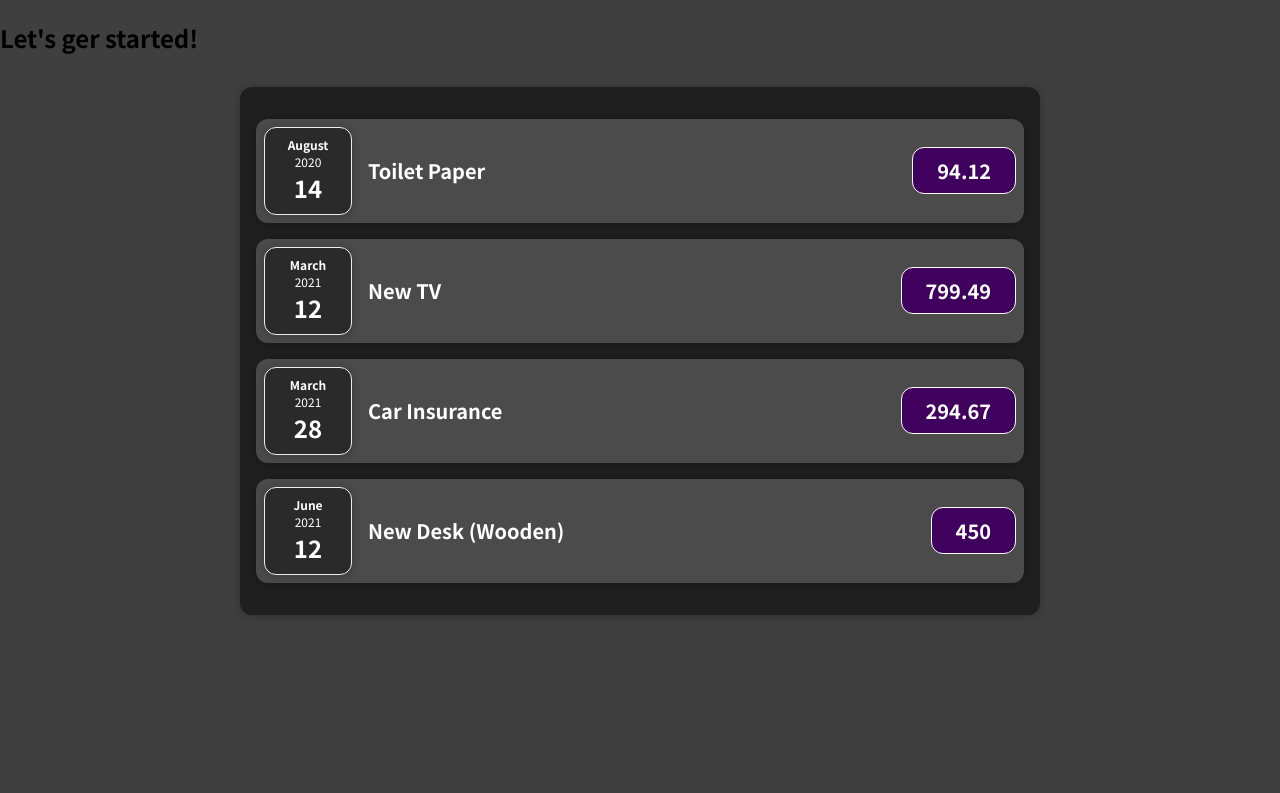
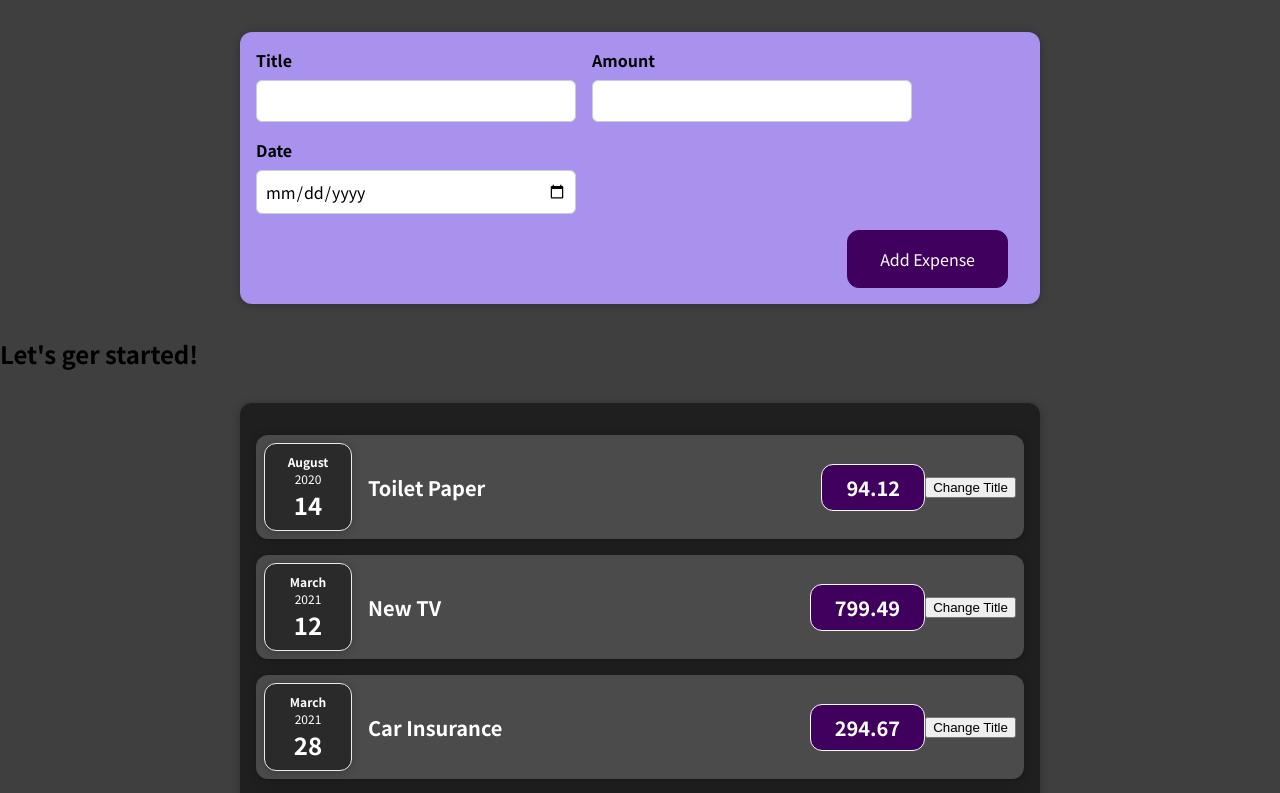
Before and after one commit to ansango/expense-tracker, a React (Create React App) app: page / in a window 1280 px wide. Shown: the top 793 px of the page. Built offline with nearby package versions, Linux system fonts and the light colour scheme.

Commit message:
form sample

```diff
--- a/src/App.js
+++ b/src/App.js
@@ -1,4 +1,5 @@
 import Expenses from "./components/Expenses/Expenses";
+import NewExpense from "./components/NewExpense/NewExpense";
 
 function App() {
   const expenses = [
@@ -24,6 +25,7 @@
   ];
   return (
     <div className="App">
+      <NewExpense />
       <h2>Let's ger started!</h2>
       <Expenses items={expenses} />
     </div>
--- a/src/components/Expenses/ExpenseItem.js
+++ b/src/components/Expenses/ExpenseItem.js
@@ -1,15 +1,21 @@
+import { useState } from "react";
 import Card from "../UI/Card";
 import ExpenseDate from "./ExpenseDate";
 import "./ExpenseItem.css";
 
 export const ExpenseItem = ({ date, title, amount }) => {
+  const [expenseTitle, setExpenseTitle] = useState(title);
+  const clickHandler = () => {
+    setExpenseTitle("Updated");
+  };
   return (
     <Card className="expense-item">
       <ExpenseDate date={date} />
       <div className="expense-item__description">
-        <h2>{title}</h2>
+        <h2>{expenseTitle}</h2>
         <div className="expense-item__price">{amount}</div>
       </div>
+      <button onClick={clickHandler}>Change Title</button>
     </Card>
   );
 };
--- /dev/null
+++ b/src/components/NewExpense/ExpenseForm.css
@@ -0,0 +1,26 @@
+.new-expense__controls {
+  display: flex;
+  flex-wrap: wrap;
+  gap: 1rem;
+  margin-bottom: 1rem;
+  text-align: left;
+}
+
+.new-expense__control label {
+  font-weight: bold;
+  margin-bottom: 0.5rem;
+  display: block;
+}
+
+.new-expense__control input {
+  font: inherit;
+  padding: 0.5rem;
+  border-radius: 6px;
+  border: 1px solid #ccc;
+  width: 20rem;
+  max-width: 100%;
+}
+
+.new-expense__actions {
+  text-align: right;
+}
--- /dev/null
+++ b/src/components/NewExpense/ExpenseForm.js
@@ -0,0 +1,68 @@
+import { useState } from "react";
+
+import "./ExpenseForm.css";
+
+const ExpenseForm = () => {
+  const [enteredTitle, setEnteredTitle] = useState("");
+  const [enteredAmount, setEnteredAmount] = useState("");
+  const [enteredDate, setEnteredDate] = useState("");
+
+  const titleChangeHandler = (event) => {
+    setEnteredTitle(event.target.value);
+  };
+
+  const amountChangeHandler = (event) => {
+    setEnteredAmount(event.target.value);
+  };
+
+  const dateChangeHandler = (event) => {
+    setEnteredDate(event.target.value);
+  };
+
+  const submitHandler = (event) => {
+    event.preventDefault();
+
+    const expenseData = {
+      title: enteredTitle,
+      amount: enteredAmount,
+      date: new Date(enteredDate),
+    };
+
+    console.log(expenseData);
+  };
+  return (
+    <div>
+      <form onSubmit={submitHandler}>
+        <div className="new-expense__controls">
+          <div className="new-expense__control">
+            <label>Title</label>
+            <input type="text" onChange={titleChangeHandler} />
+          </div>
+          <div className="new-expense__control">
+            <label>Amount</label>
+            <input
+              type="number"
+              min="0.01"
+              step="0.01"
+              onChange={amountChangeHandler}
+            />
+          </div>
+          <div className="new-expense__control">
+            <label>Date</label>
+            <input
+              type="date"
+              min="2019-01-01"
+              max="2022-12-31"
+              onChange={dateChangeHandler}
+            />
+          </div>
+        </div>
+        <div className="new-expense__actions">
+          <button type="submit">Add Expense</button>
+        </div>
+      </form>
+    </div>
+  );
+};
+
+export default ExpenseForm;
--- /dev/null
+++ b/src/components/NewExpense/NewExpense.css
@@ -0,0 +1,38 @@
+.new-expense {
+  background-color: #a892ee;
+  padding: 1rem;
+  margin: 2rem auto;
+  width: 50rem;
+  max-width: 95%;
+  border-radius: 12px;
+  text-align: center;
+  box-shadow: 0 1px 8px rgba(0, 0, 0, 0.25);
+}
+
+.new-expense button {
+  font: inherit;
+  cursor: pointer;
+  padding: 1rem 2rem;
+  border: 1px solid #40005d;
+  background-color: #40005d;
+  color: white;
+  border-radius: 12px;
+  margin-right: 1rem;
+}
+
+.new-expense button:hover,
+.new-expense button:active {
+  background-color: #510674;
+  border-color: #510674;
+}
+
+.new-expense button.alternative {
+  color: #220131;
+  border-color: transparent;
+  background-color: transparent;
+}
+
+.new-expense button.alternative:hover,
+.new-expense button.alternative:active {
+  background-color: #ddb3f8;
+}
--- /dev/null
+++ b/src/components/NewExpense/NewExpense.js
@@ -0,0 +1,12 @@
+import ExpenseForm from "./ExpenseForm";
+import "./NewExpense.css";
+
+const NewExpense = () => {
+  return (
+    <div className="new-expense">
+      <ExpenseForm />
+    </div>
+  );
+};
+
+export default NewExpense;
```
